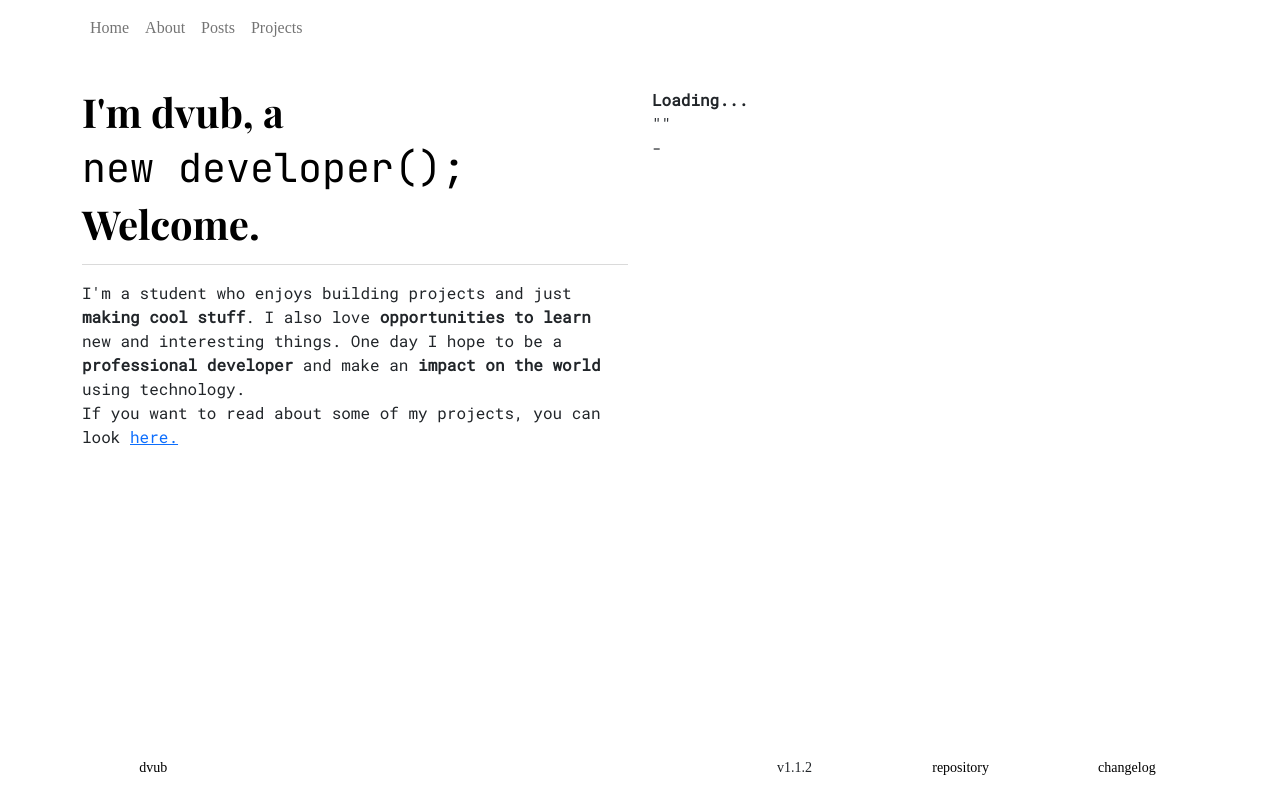
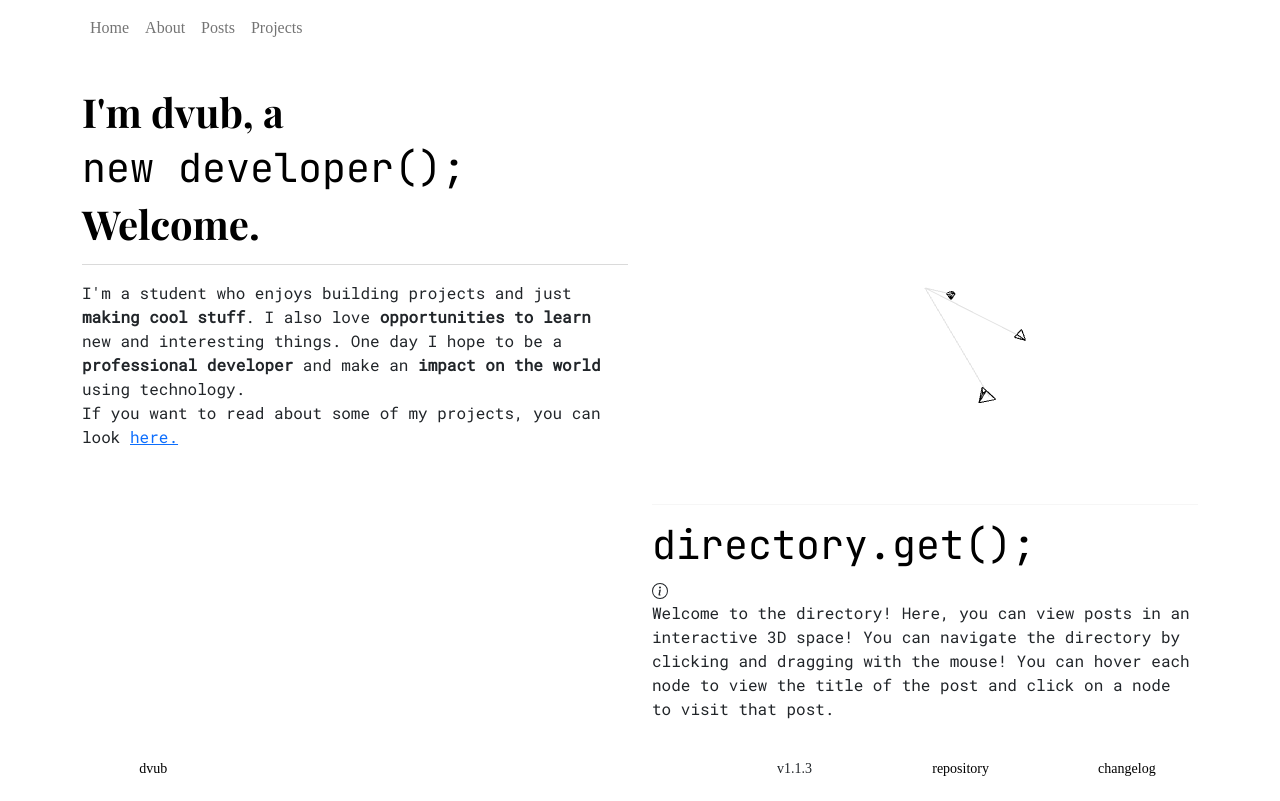
Before and after one commit to dvub/dvub-site, a Next.js app: page / in a window 1280 px wide. Built offline with nearby package versions, Linux system fonts and the light colour scheme; no server answers; a web font is replaced by a local one.

Commit message:
update changelog, footer ver

```diff
--- a/components/Footer.tsx
+++ b/components/Footer.tsx
@@ -13,7 +13,7 @@ const Footer = () => {
                     <Col>
                         <a href='https://github.com/dvub' style={linkStyle}>dvub</a>
                     </Col>
-                    <Col lg={{ offset: 5 }}>v1.1.2</Col>
+                    <Col lg={{ offset: 5 }}>v1.1.3</Col>
                     <Col>
                         <a href='https://github.com/dvub/personal_website' style={linkStyle}>repository</a>
                     </Col>
```
